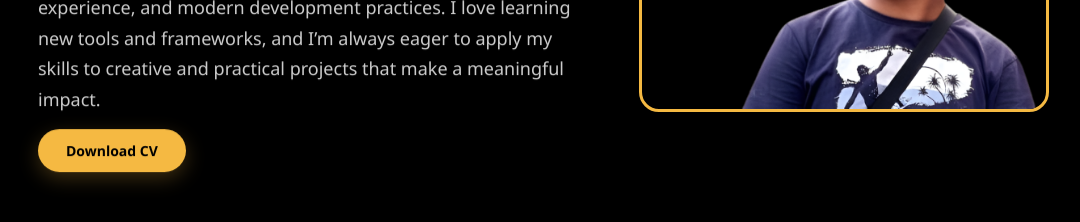
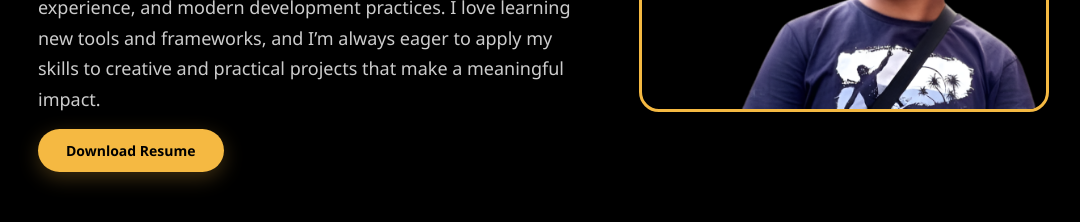
Before and after one commit to mhamdan112/Hamdans-Portfolio, a plain HTML site: page index.html in a window 1280 px wide. Shown: the part 1380-1602 px from the top of the page, without its empty margins (90-1170 px from the left). Drawn offline with Linux system fonts and the light colour scheme.

Commit message:
Update Resume

```diff
--- a/index.html
+++ b/index.html
@@ -76,7 +76,7 @@
   to apply my skills to creative and practical projects that make a meaningful impact.
 </p>
 
-      <a href="HAMDAN RESUME.pdf" class="btn primary">Download CV</a>
+      <a href="Resume__hamdan.pdf" class="btn primary">Download Resume</a>
     </div>
     <div class="about-image reveal delay-3">
       <img src="photo.png" alt="Profile Picture">
```
Also changed, not shown: 1 other file.
